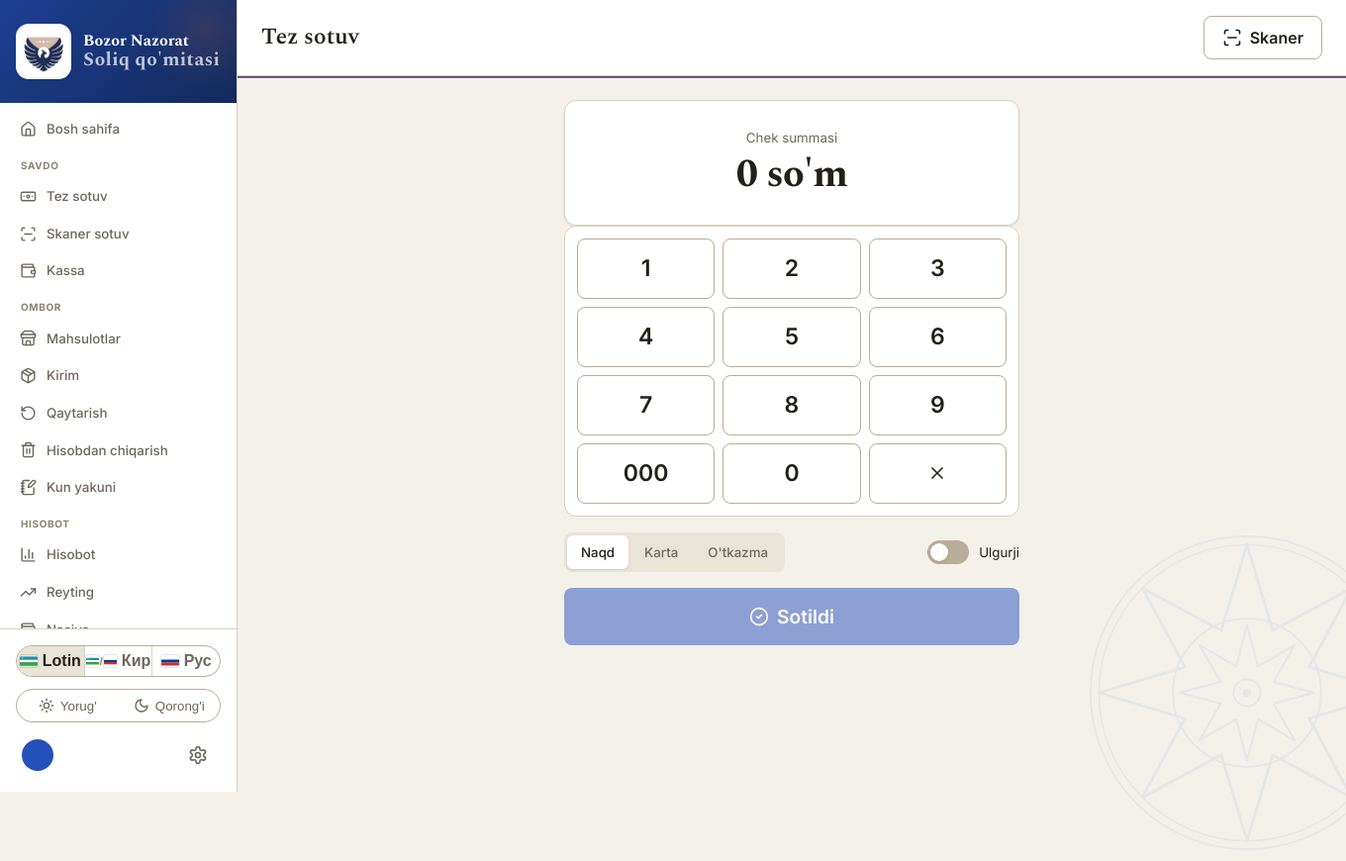
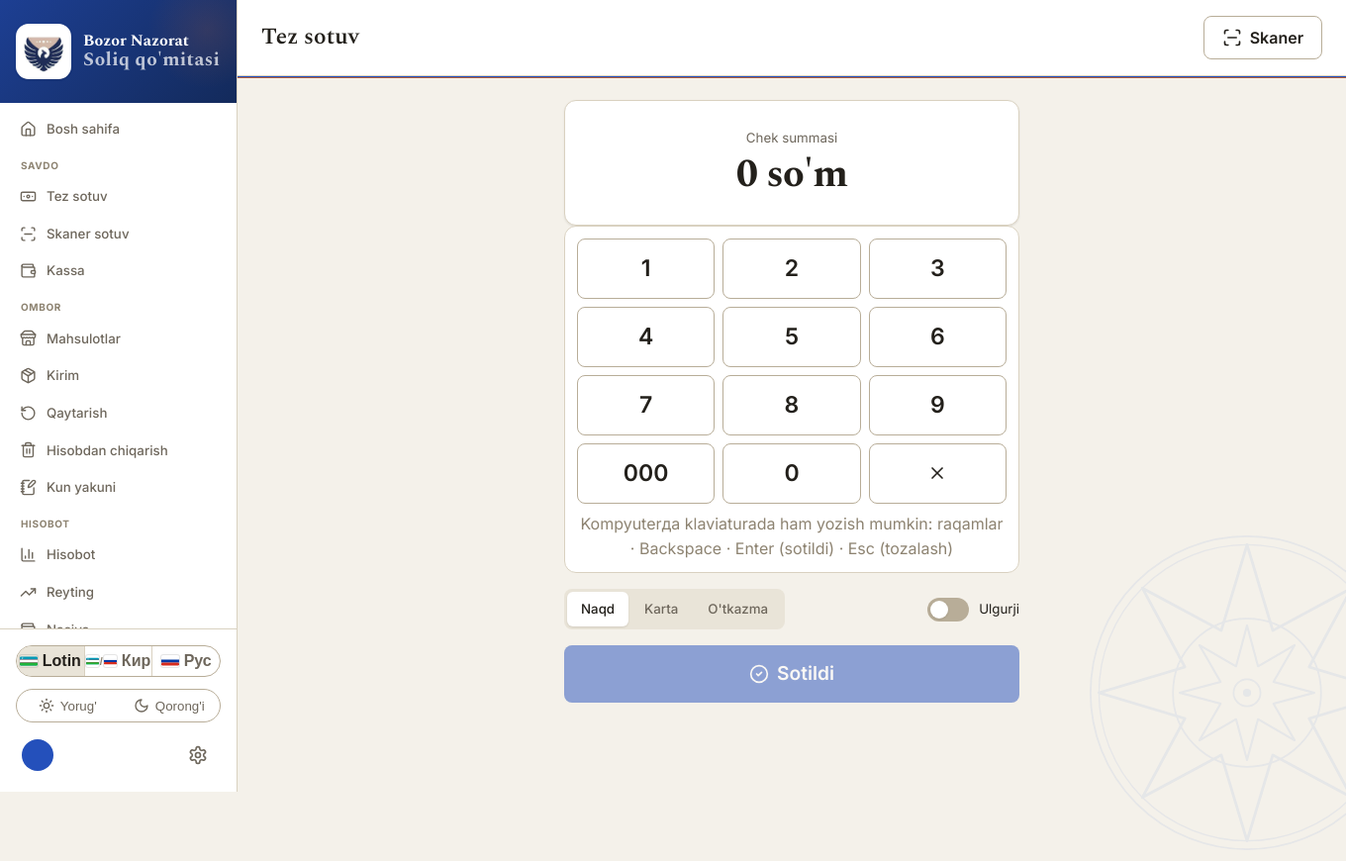
Before and after one commit to afruzbackend/savdoyimbozor, a Django app: template templates/seller/sale.html in a window 1360 px wide; the page is wider, and only the part inside the window is pictured. Shown: that part at 99% size. Run offline with Django 5.2, Linux system fonts and the light colour scheme; the template is opened without the code that fills it: most values are stand-ins (such as "Sample title", 1, 10 or a date in 2020).

Commit message:
Tez sotuv: jismoniy klaviatura qo'llab-quvvatlash (kompyuterda yozish)
Tez sotuv faqat ekran tugmalari bilan ishlardi -> kompyuterda jismoniy
klaviatura ishlamasdi. Endi: raqamlar, Backspace, Enter (sotildi), Esc (tozalash).
Tinglovchi eski nusxasi olib tashlanib qo'shiladi -> ikki marta ulanmaydi
(ilgari 1 tugma = 2 raqam bo'lardi). Ekran ostiga izoh qo'shildi.

Co-Authored-By: Claude Opus 4.8 <noreply@anthropic.com>

```diff
--- a/templates/seller/sale.html
+++ b/templates/seller/sale.html
@@ -58,6 +58,8 @@
             @click="clearAll()" x-show="amount>0" x-cloak>
       <svg class="icon-sm"><use href="{% static 'icons/sprite.svg' %}#i-trash-2"></use></svg> Hammasini o'chirish
     </button>
+    <p class="faint" style="margin:var(--sp-2) 0 0;font-size:var(--t--2);text-align:center">
+      Kompyuterда klaviaturada ham yozish mumkin: raqamlar · Backspace · Enter (sotildi) · Esc (tozalash)</p>
   </div>
 
   {# To'lov turi + ulgurji #}
@@ -87,7 +89,21 @@
       cfg: window.__PRICING__,
       amount: 0, discount: 0, rounding: 0, pay: 'cash', wholesale: false,
       saving: false, pending: 0, customOpen: false, customVal: '',
-      init() { this.syncQueue(); window.addEventListener('online', () => this.syncQueue()); },
+      init() {
+        this.syncQueue();
+        window.addEventListener('online', () => this.syncQueue());
+        // Kompyuterda jismoniy klaviatura bilan yozish: raqamlar, Backspace, Enter, Esc.
+        // Eski tinglovchini olib tashlab qo'shamiz -> hech qachon ikki marta ulanmaydi.
+        if (window.__saleKeyHandler) window.removeEventListener('keydown', window.__saleKeyHandler);
+        window.__saleKeyHandler = (e) => {
+          if (e.target && /^(INPUT|TEXTAREA|SELECT)$/.test(e.target.tagName)) return;
+          if (e.key >= '0' && e.key <= '9') { this.press(e.key); e.preventDefault(); }
+          else if (e.key === 'Backspace') { this.back(); e.preventDefault(); }
+          else if (e.key === 'Enter') { this.submit(); e.preventDefault(); }
+          else if (e.key === 'Escape' || e.key.toLowerCase() === 'c') { this.clearAll(); e.preventDefault(); }
+        };
+        window.addEventListener('keydown', window.__saleKeyHandler);
+      },
       get subtotal() { return this.amount; },
       get total() { return Math.max(0, this.subtotal - this.discount - this.rounding); },
       get cap() { return Math.floor(this.subtotal * this.cfg.max_discount_no_cost_pct / 100); },
```
